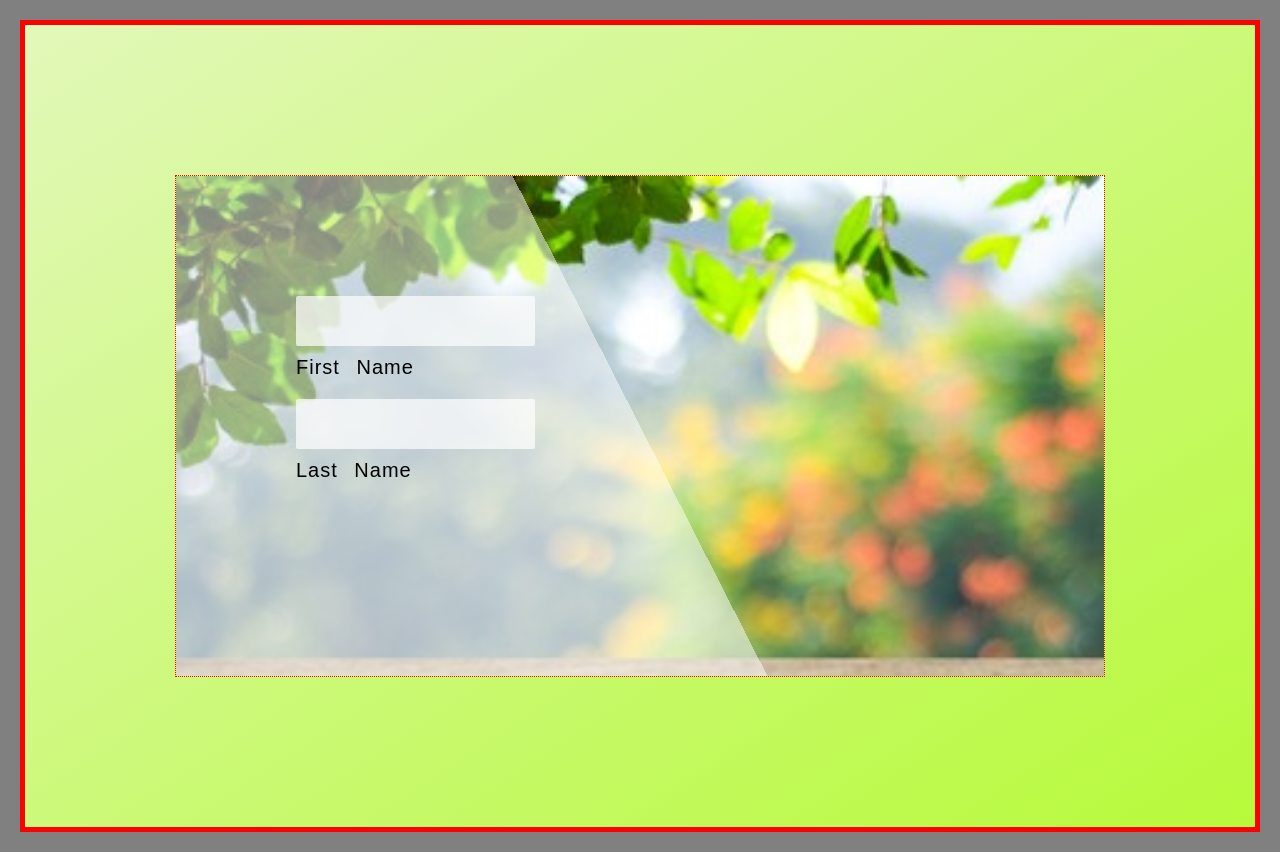
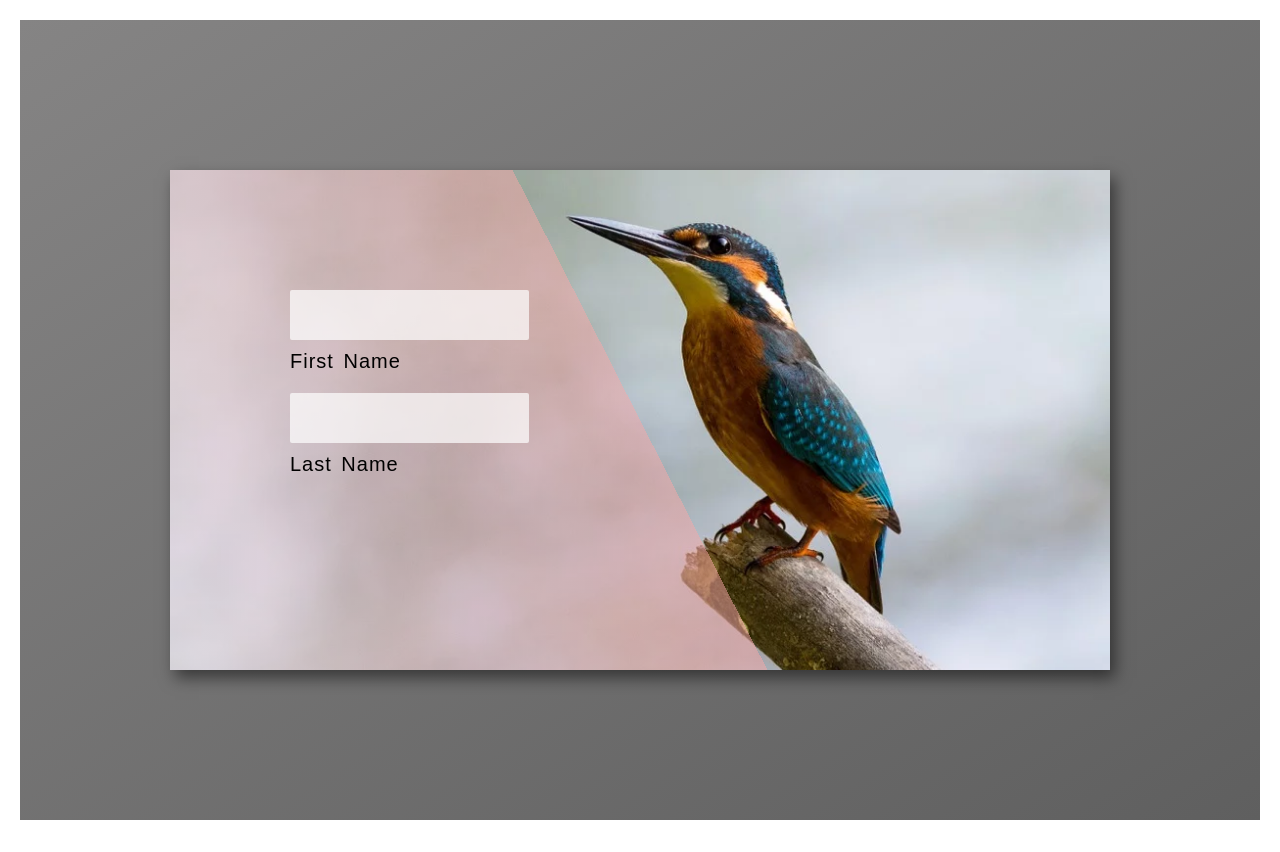
Before and after one commit to Walluri/HTMLandCSS, a website: page CSSProjects/gradientcardwithbgimage/index.html in a window 1280 px wide. Drawn offline with Linux system fonts and the light colour scheme; files whose address does not match are found by name.

Commit message:
HTML5 CSS3 : Gradient Image CArd with Form elements : Text Animations

```diff
--- a/CSSProjects/gradientcardwithbgimage/sass/_component.scss
+++ b/CSSProjects/gradientcardwithbgimage/sass/_component.scss
@@ -2,22 +2,22 @@
 {
     //border: 0.2rem solid white;
     margin : 0 auto;
-    background-image: linear-gradient(to right bottom, rgb(226, 248, 185),rgb(183, 250, 58) );
+    background-image: linear-gradient(to right bottom, rgb(133, 132, 132),rgb(95, 95, 95) );
     padding : 15rem 15rem; // The inner content shall begin from here - so far no height has been given to anything.
-    border: 5px solid red;
+    //border: 5px solid red;
 
     &-card{
         height:50rem;
         background-image: linear-gradient(
                                          63deg,
-                                         rgba(255,255,255,0.5) 0%,
-                                         rgba(255,255,255,0.5) 50%,
+                                         rgba(248, 232, 232, 0.5) 0%,
+                                         rgba(248, 168, 168, 0.5) 50%,
                                          rgba(255,255,255,0) 50%,
                                          rgba(125,125,125,0) 100%
                                          ),
-                                         url(../images/3.jpg);
-        //background-image: url(../images/3.jpg);
+                                         url(../images/1.png);
         background-size: cover;
+        box-shadow: 0.5rem 0.8rem 1.5rem rgba(0,0,0,0.5);
     }
 }
 
@@ -27,7 +27,7 @@
     font-size: 2rem;
     font-family: sans-serif;
     letter-spacing: 0.1rem;
-    word-spacing: 1rem;
+    word-spacing: 0.3rem;
 
     &__group{
         margin : 2rem;
@@ -36,13 +36,14 @@
     &__input{
         font-size: 1.5rem;
         font-family: sans-serif;
-        color : darkgrey;
+        color : black;
         padding: 1.5rem 2rem;
         border-radius: 0.2rem;
         background-color: rgba(255,255,255,0.7);
         border:none;
         border-bottom: 0.3rem solid rgba(69,133,252,0);
         display : block;
+        font-weight: 500;
     }
 
     &__label{
--- a/CSSProjects/gradientcardwithbgimage/sass/_grid.scss
+++ b/CSSProjects/gradientcardwithbgimage/sass/_grid.scss
@@ -2,7 +2,7 @@
 
     max-width: $max-width;
     margin : 0 auto;
-    border : 1px dotted red;
+    //border : 1px dotted red;
 
     .col-1-of-1{
 
--- a/CSSProjects/gradientcardwithbgimage/sass/_reset.scss
+++ b/CSSProjects/gradientcardwithbgimage/sass/_reset.scss
@@ -14,5 +14,5 @@ body{
     box-sizing: border-box;
     padding: 2rem;
     font-family: sans-serif;
-    background-color: grey;;
+    //background-color: grey;;
 }
```
Also changed, not shown: CSSProjects/gradientcardwithbgimage/main.scss (line endings or trailing spaces), CSSProjects/gradientcardwithbgimage/style.css.
